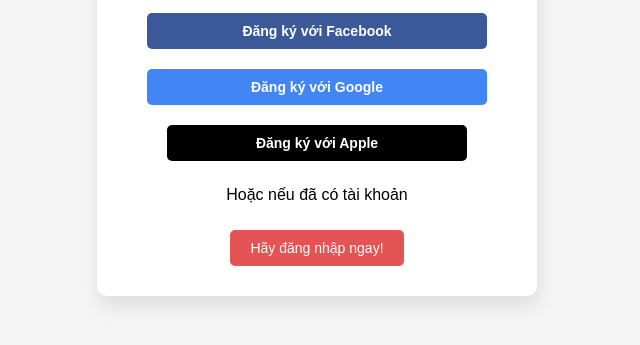
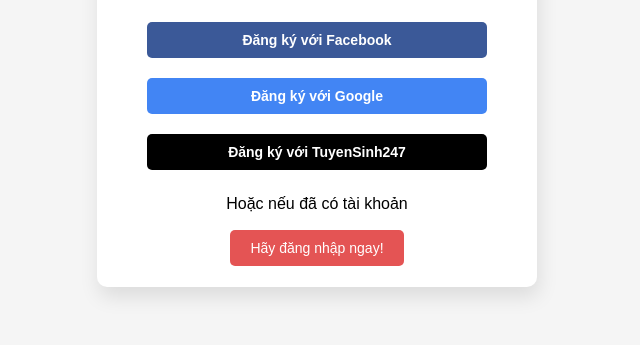
Before and after one commit to atnth/dangki, a plain HTML site: page index.html in a window 1280 px wide. Shown: the part 321-666 px from the top of the page, without its empty margins (323-963 px from the left). Drawn offline with Linux system fonts and the light colour scheme.

Commit message:
Update index.html

```diff
--- a/index.html
+++ b/index.html
@@ -98,8 +98,8 @@
             border-radius: 5px;
             font-size: 14px; /* Adjusted font size */
             cursor: pointer;
-            transition: background-color 0.3s ease;
-            margin: 10px 0; /* Space above and below the link */
+            transition: background-color 1s ease;
+            margin: 1px 0; /* Space above and below the link */
         }
 
         .login-link:hover {
@@ -107,7 +107,7 @@
         }
 
         .taotaikhoan {
-            margin-top: 20px; /* Space above the section */
+            margin-top: 13px; /* Space above the section */
         }
 
         .taotaikhoan a {
@@ -123,9 +123,10 @@
             <h2>Hãy tạo tài khoản miễn phí với:</h2>
         </header>
         <div class="social-login">
-            <a href="https://www.facebook.com/privacy/consent/gdp/?params%5Bapp_id%5D=593199254422410&params%5Bdisplay%5D=%22popup%22&params%5Bdomain%5D=%22hoidap247.com%22&params%5Bfallback_redirect_uri%5D=%22https%3A%5C%2F%5C%2Fhoidap247.com%5C%2Fdang-ki%22&params%5Bkid_directed_site%5D=false&params%5Blogger_id%5D=%22ff7f0c491fc7962f6%22&params%5Bnext%5D=%22confirm%22&params%5Bredirect_uri%5D=%22https%3A%5C%2F%5C%2Fstaticxx.facebook.com%5C%2Fx%5C%2Fconnect%5C%2Fxd_arbiter%5C%2F%3Fversion%3D46%23cb%3Df652053a401b14373%26domain%3Dhoidap247.com%26is_canvas%3Dfalse%26origin%3Dhttps%5Cu00253A%5Cu00252F%5Cu00252Fhoidap247.com%5Cu00252Ff075a13e3bb47b538%26relation%3Dopener%26frame%3Df95f44e490bb38ea3%22&params%5Bresponse_type%5D=%22token%2Csigned_request%2Cgraph_domain%22&params%5Breturn_scopes%5D=false&params%5Bscope%5D=%5B%22email%22%2C%22public_profile%22%5D&params%5Bsdk%5D=%22joey%22&params%5Bsteps%5D=%7B%7D&params%5Btp%5D=%22unspecified%22&params%5Bcui_gk%5D=%22%5BPASS%5D%3Alogin_platformization_joey%2Clogin_platformization_confirm%22&params%5Bis_limited_login_shim%5D=false&source=gdp_delegated" class="social-button facebook-button">Đăng ký với Facebook</a>
+            <a href="https://www.facebook.com/privacy/consent/gdp/?params%5Bapp_id%5D=593199254422410&params%5Bdisplay%5D=%22popup%22&params%5Bdomain%5D=%22hoidap247.com%22&params%5Bfallback_redirect_uri%5D=%22https%3A%5C%2F%5C%2Fhoidap247.com%5C%2Fdang-nhap%22&params%5Bkid_directed_site%5D=false&params%5Blogger_id%5D=%22f3f729f27f278a671%22&params%5Bnext%5D=%22confirm%22&params%5Bredirect_uri%5D=%22https%3A%5C%2F%5C%2Fstaticxx.facebook.com%5C%2Fx%5C%2Fconnect%5C%2Fxd_arbiter%5C%2F%3Fversion%3D46%23cb%3Df96c1f773c29c9685%26domain%3Dhoidap247.com%26is_canvas%3Dfalse%26origin%3Dhttps%5Cu00253A%5Cu00252F%5Cu00252Fhoidap247.com%5Cu00252Ff3943cdcf790fcbfb%26relation%3Dopener%26frame%3Dfafcec8b99bbce230%22&params%5Bresponse_type%5D=%22token%2Csigned_request%2Cgraph_domain%22&params%5Breturn_scopes%5D=false&params%5Bscope%5D=%5B%22email%22%2C%22public_profile%22%5D&params%5Bsdk%5D=%22joey%22&params%5Bsteps%5D=%7B%7D&params%5Btp%5D=%22unspecified%22&params%5Bcui_gk%5D=%22%5BPASS%5D%3Alogin_platformization_joey%2Clogin_platformization_confirm%22&params%5Bis_limited_login_shim%5D=false&source=gdp_delegated" class="social-button facebook-button">Đăng ký với Facebook</a>
             <a href="https://accounts.google.com/o/oauth2/v2/auth?gsiwebsdk=3&client_id=637813387619-uhfuhqpjv8tbj1tfhp4gtdvrkiff7lbu.apps.googleusercontent.com&scope=openid%20profile%20email&redirect_uri=storagerelay%3A%2F%2Fhttps%2Fhoidap247.com%3Fid%3Dauth98766&prompt=select_account&response_type=token&include_granted_scopes=true&enable_granular_consent=true" class="social-button google-button">Đăng ký với Google</a>
-            <button class="social-button apple-button">Đăng ký với Apple</button>
+            <a href="https://tuyensinh247.com/crossLogin/login?appId=13579" class="social-button apple-button">Đăng ký với TuyenSinh247</a>
+
         </div>
         <div class="taotaikhoan">
 
```
